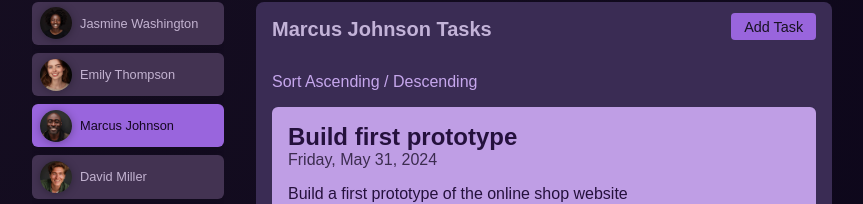
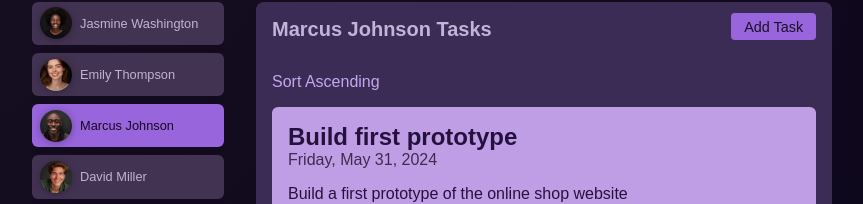
Before and after one commit to IliasPavlakos/TaskManagmentWithRouter-AngularApp, an Angular app: page /users/u3/tasks in a window 1280 px wide. Shown: the part 260-464 px from the top of the page, without its empty margins (208-1071 px from the left). Built offline with nearby package versions, Linux system fonts and the light colour scheme.

Commit message:
Extracting query parameters with inputs

```diff
--- a/src/app/tasks/tasks.component.html
+++ b/src/app/tasks/tasks.component.html
@@ -1,6 +1,6 @@
 <p>
-  <a routerLink="./" [queryParams]="{order: 'asc'}">
-    Sort Ascending / Descending
+  <a routerLink="./" [queryParams]="{order: order() === 'asc' ? 'desc' : 'asc' }">
+    Sort {{ order() !== 'asc' ? 'Ascending' : 'Descending' }}
   </a>
 </p>
 <ul>
--- a/src/app/tasks/tasks.component.ts
+++ b/src/app/tasks/tasks.component.ts
@@ -13,6 +13,9 @@ import {RouterLink} from "@angular/router";
 })
 export class TasksComponent {
   userId = input.required<string>();
+
+  order = input<'asc' | 'desc'>();
+
   private tasksService = inject(TasksService);
   userTasks = computed(() =>
     this.tasksService.allTasks().filter((t) => t.userId === this.userId())
```
Also changed, not shown: src/app/tasks/task/task.component.ts (+6 -5 lines).
